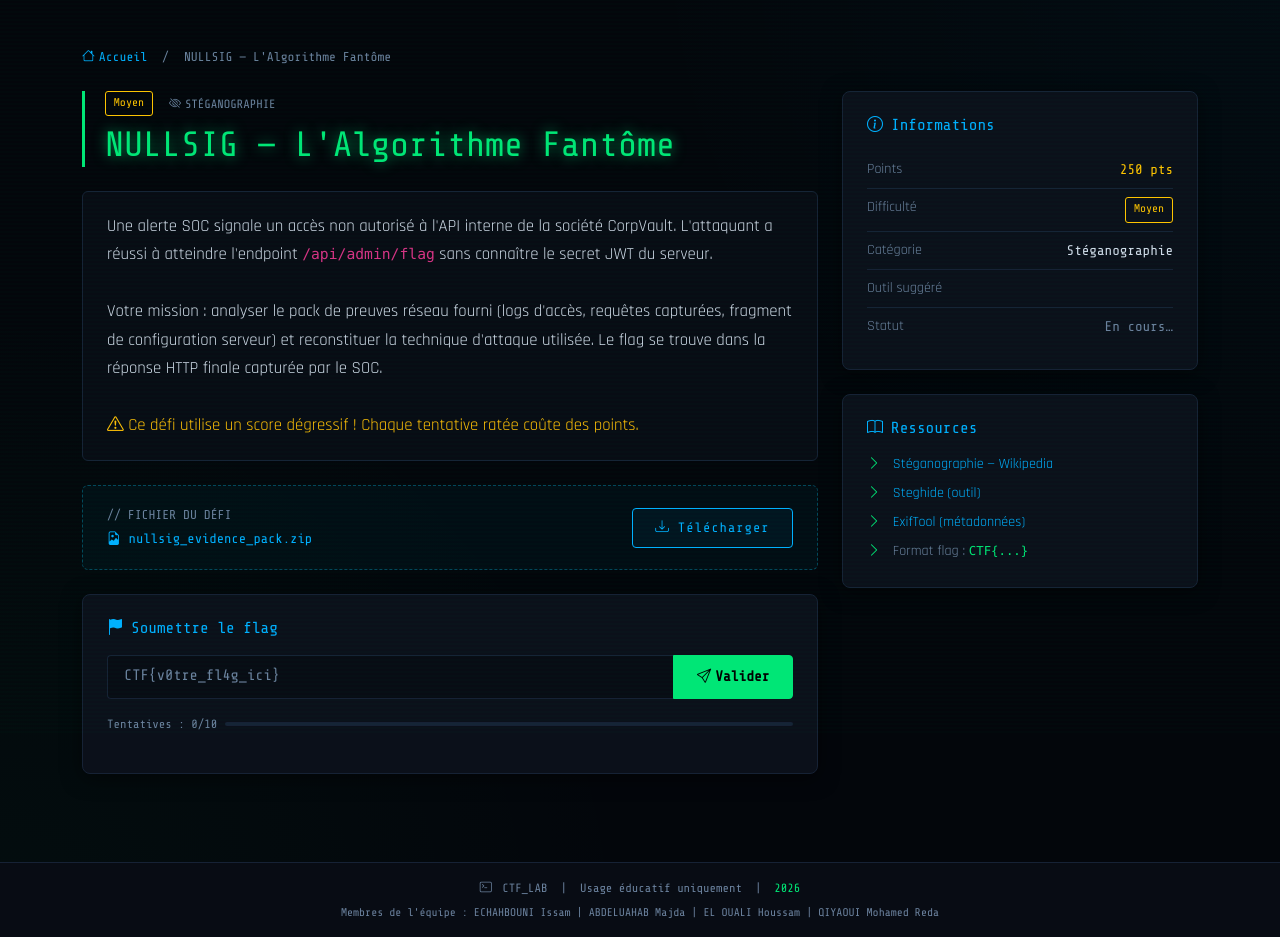
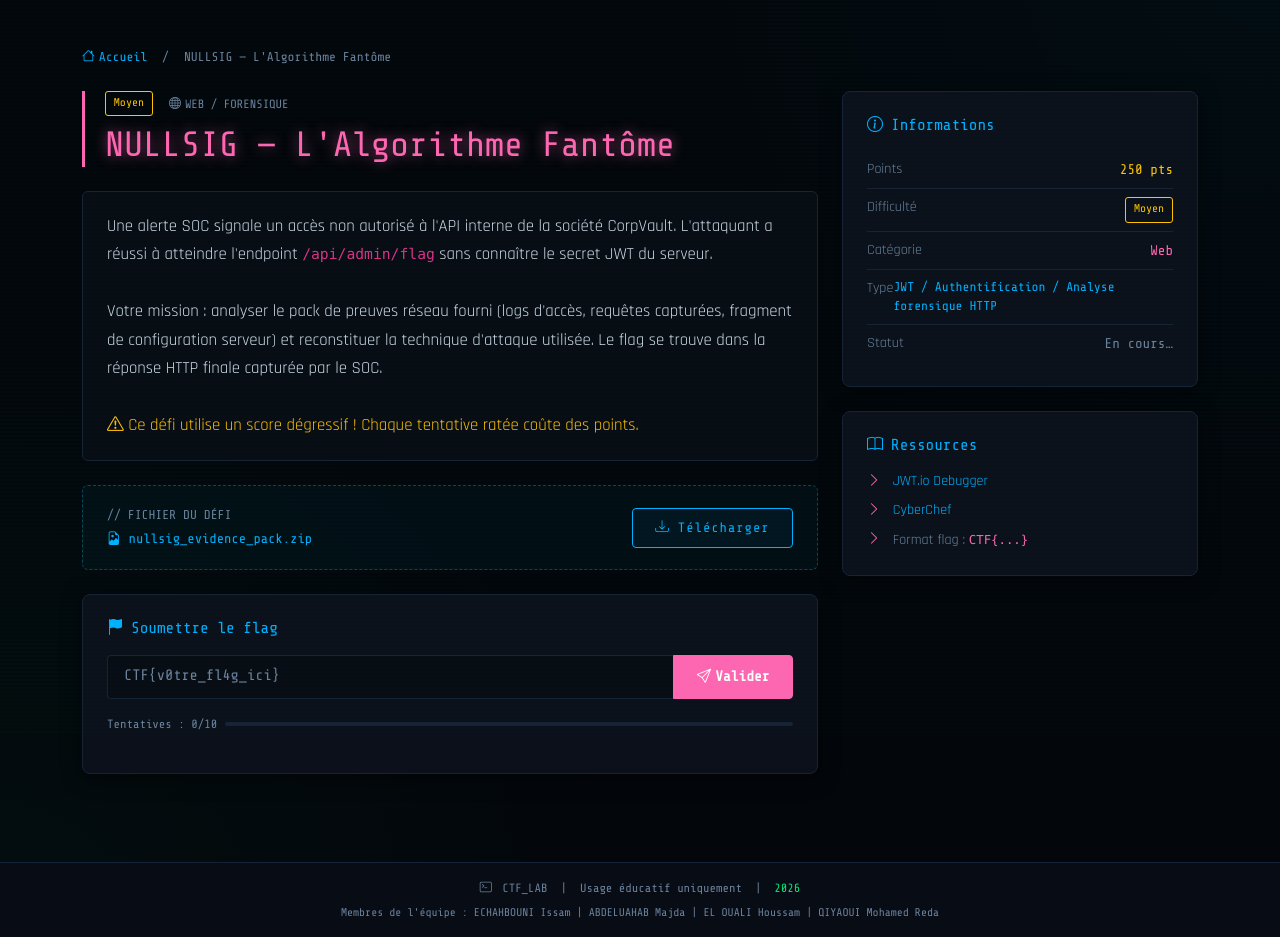
Before and after one commit to issama17/ctf_production, a Flask app: page /defi/web_01 in a window 1280 px wide. Shown: the part 65-1002 px from the top of the page. Run offline with Flask 3, Linux system fonts and the light colour scheme; the visitor is signed in with stand-in values (Sample User, id 1).

Commit message:
feat: implement pink theme and dedicated template for Web challenges

```diff
--- a/routes.py
+++ b/routes.py
@@ -149,6 +149,8 @@ def register_routes(app, service_auth, service_ctf, user_repo):
         deja = d["resolu"]
         if d["type"] == "crypto":
             return render_template("defi_crypto.html", defi=d, id=identifiant, deja_resolu=deja)
+        elif d["type"] == "web":
+            return render_template("defi_web.html", defi=d, id=identifiant, deja_resolu=deja)
         return render_template("defi.html", defi=d, id=identifiant, deja_resolu=deja)
 
     @app.route("/api/soumettre", methods=["POST"])
--- a/templates/base.html
+++ b/templates/base.html
@@ -12,6 +12,7 @@
       --bg: #03060b; --bg2: #080c14; --card: #0b101a; --border: #162235;
       --green: #00e676; --green-dim: #00c853; --cyan: #00b0ff;
       --red: #ff3366; --yellow: #ffc400; --text: #d0dbe8; --text-dim: #6b829e;
+      --pink: #ff66b2; --pink-dim: #ff3399;
       --mono: 'Share Tech Mono', monospace; --sans: 'Rajdhani', sans-serif;
     }
     *{box-sizing:border-box;}
@@ -65,7 +66,7 @@
     .font-mono{font-family:var(--mono);}
     .text-green{color:var(--green);}  .text-cyan{color:var(--cyan);}
     .text-red{color:var(--red);}      .text-dim{color:var(--text-dim);}
-    .text-yellow{color:var(--yellow);}
+    .text-yellow{color:var(--yellow);} .text-pink{color:var(--pink);}
     .badge-diff{font-family:var(--mono);font-size:.7rem;padding:.3em .7em;border-radius:3px;border:1px solid currentColor;background:transparent;}
     .diff-moyen{color:var(--yellow);}  .diff-facile{color:var(--green);}  .diff-difficile{color:var(--red);}
     @keyframes glowPulse{0%,100%{text-shadow:0 0 8px rgba(0,255,136,.4);}50%{text-shadow:0 0 24px rgba(0,255,136,.9);}}
--- /dev/null
+++ b/templates/defi_web.html
@@ -0,0 +1,465 @@
+{% extends "base.html" %}
+
+{% block titre %}CTF_LAB — {{ defi.titre }}{% endblock %}
+
+{% block styles %}
+/* ── Breadcrumb ── */
+.breadcrumb-ctf {
+  font-family: var(--mono);
+  font-size: .8rem;
+  color: var(--text-dim);
+}
+.breadcrumb-ctf a { color: var(--cyan); text-decoration: none; }
+.breadcrumb-ctf a:hover { text-decoration: underline; }
+
+/* ── Panneau principal ── */
+.defi-header {
+  border-left: 3px solid var(--pink);
+  padding-left: 1.25rem;
+}
+.defi-title {
+  font-family: var(--mono);
+  font-size: clamp(1.5rem, 3vw, 2.2rem);
+  color: var(--pink);
+}
+.desc-box {
+  background: var(--bg2);
+  border: 1px solid var(--border);
+  border-radius: 6px;
+  padding: 1.25rem 1.5rem;
+  line-height: 1.7;
+}
+
+/* ── Section téléchargement ── */
+.dl-box {
+  background: rgba(0,207,255,.04);
+  border: 1px dashed rgba(0,207,255,.3);
+  border-radius: 6px;
+  padding: 1.25rem 1.5rem;
+}
+.dl-filename {
+  font-family: var(--mono);
+  font-size: .85rem;
+  color: var(--cyan);
+}
+
+/* ── Formulaire flag ── */
+.flag-input {
+  background: var(--bg2);
+  border: 1px solid var(--border);
+  border-right: none;
+  border-radius: 4px 0 0 4px;
+  color: var(--text);
+  font-family: var(--mono);
+  font-size: .95rem;
+  padding: .6rem 1rem;
+  transition: border-color .2s;
+}
+.flag-input:focus {
+  outline: none;
+  border-color: var(--pink);
+  background: var(--card);
+  box-shadow: 0 0 0 3px rgba(255,102,178,.08);
+  color: var(--text);
+}
+.flag-input::placeholder { color: var(--text-dim); }
+.btn-submit {
+  border-radius: 0 4px 4px 0;
+  padding: .6rem 1.4rem;
+  font-family: var(--mono);
+  font-size: .9rem;
+  background: var(--pink);
+  color: #fff;
+  border: 1px solid var(--pink);
+  font-weight: 700;
+  cursor: pointer;
+  transition: all .2s;
+}
+.btn-submit:hover {
+  background: var(--pink-dim);
+  box-shadow: 0 0 16px rgba(255,102,178,.4);
+}
+.btn-submit:disabled {
+  opacity: .4;
+  cursor: not-allowed;
+}
+
+/* ── Résultat ── */
+#resultat {
+  border-radius: 6px;
+  padding: .9rem 1.25rem;
+  font-family: var(--mono);
+  font-size: .9rem;
+  display: none;
+}
+#resultat.succes {
+  background: rgba(255,102,178,.08);
+  border: 1px solid rgba(255,102,178,.4);
+  color: var(--pink);
+}
+#resultat.echec {
+  background: rgba(255,60,95,.07);
+  border: 1px solid rgba(255,60,95,.35);
+  color: var(--red);
+}
+#resultat.bloque {
+  background: rgba(255,209,102,.07);
+  border: 1px solid rgba(255,209,102,.35);
+  color: var(--yellow);
+}
+
+/* ── Indice ── */
+#indice-box {
+  background: rgba(255,209,102,.05);
+  border: 1px solid rgba(255,209,102,.25);
+  border-radius: 6px;
+  padding: .9rem 1.25rem;
+  font-size: .9rem;
+  color: var(--yellow);
+  display: none;
+}
+
+/* ── Panneau victoire ── */
+#victoire-banner {
+  display: none;
+  position: fixed; inset: 0;
+  background: rgba(5,8,16,.92);
+  z-index: 10000;
+  flex-direction: column;
+  align-items: center;
+  justify-content: center;
+  text-align: center;
+}
+.victory-icon { font-size: 5rem; color: var(--pink); animation: glowPulsePink 1s infinite; }
+.victory-title {
+  font-family: var(--mono);
+  font-size: 2.5rem;
+  color: var(--pink);
+  margin-top: 1rem;
+}
+.victory-points {
+  font-family: var(--mono);
+  font-size: 1.2rem;
+  color: var(--yellow);
+  margin-top: .5rem;
+}
+
+/* ── Compteur tentatives ── */
+.tentatives-bar {
+  height: 4px;
+  background: var(--border);
+  border-radius: 2px;
+  overflow: hidden;
+}
+.tentatives-fill {
+  height: 100%;
+  background: var(--pink);
+  border-radius: 2px;
+  transition: width .4s ease, background .4s;
+}
+
+/* ── Sidebar info ── */
+.info-row {
+  display: flex;
+  justify-content: space-between;
+  border-bottom: 1px solid var(--border);
+  padding: .5rem 0;
+  font-size: .88rem;
+}
+.info-row:last-child { border-bottom: none; }
+.info-label { color: var(--text-dim); }
+.info-value { font-family: var(--mono); }
+
+@keyframes glowPulsePink {
+  0%, 100% { text-shadow: 0 0 8px rgba(255,102,178,.4); }
+  50% { text-shadow: 0 0 24px rgba(255,102,178,.9); }
+}
+.glow { animation: glowPulsePink 3s ease-in-out infinite; }
+{% endblock %}
+
+{% block contenu %}
+
+<!-- BREADCRUMB -->
+<div class="breadcrumb-ctf mb-4">
+  <a href="/"><i class="bi bi-house me-1"></i>Accueil</a>
+  <span class="mx-2">/</span>
+  <span>{{ defi.titre }}</span>
+</div>
+
+<div class="row g-4">
+
+  <!-- ══ COLONNE PRINCIPALE ══ -->
+  <div class="col-lg-8">
+
+    <!-- Titre -->
+    <div class="defi-header mb-4">
+      <div class="d-flex align-items-center gap-3 flex-wrap mb-2">
+        <span class="badge-diff diff-{{ defi.difficulte|lower }}">{{ defi.difficulte }}</span>
+        <span class="font-mono text-dim" style="font-size:.75rem;">
+          <i class="bi bi-globe me-1"></i>WEB / FORENSIQUE
+        </span>
+      </div>
+      <h1 class="defi-title glow">{{ defi.titre }}</h1>
+    </div>
+
+    <!-- Description -->
+    <div class="desc-box mb-4">
+      <p class="mb-0">{{ defi.description|safe }}</p>
+    </div>
+
+    <!-- Téléchargement -->
+    {% if defi.fichier or defi.evidence_file %}
+    <div class="dl-box mb-4">
+      <div class="d-flex align-items-center gap-3 flex-wrap">
+        <div>
+          <div class="text-dim mb-1" style="font-size:.8rem; font-family:var(--mono);">
+            // FICHIER DU DÉFI
+          </div>
+          <div class="dl-filename">
+            <i class="bi bi-file-earmark-image me-2"></i>{{ defi.fichier or defi.evidence_file }}
+          </div>
+        </div>
+        <a href="/telecharger/{{ defi.fichier or defi.evidence_file }}"
+           class="btn-ctf text-decoration-none ms-auto"
+           download>
+          <i class="bi bi-download me-2"></i>Télécharger
+        </a>
+      </div>
+    </div>
+    {% endif %}
+
+    <!-- ── FORMULAIRE FLAG ── -->
+    <div class="ctf-card p-4 mb-3">
+      <h6 class="font-mono text-cyan mb-3">
+        <i class="bi bi-flag-fill me-2"></i>Soumettre le flag
+      </h6>
+
+      <div class="d-flex mb-3">
+        <input
+          type="text"
+          id="flag-input"
+          class="flag-input flex-grow-1"
+          placeholder="CTF{v0tre_fl4g_ici}"
+          autocomplete="off"
+          spellcheck="false"
+          {% if defi.bloque or deja_resolu %}disabled{% endif %}
+        />
+        <button
+          id="btn-submit"
+          class="btn-submit"
+          {% if defi.bloque or deja_resolu %}disabled{% endif %}
+        >
+          <i class="bi bi-send me-1"></i>Valider
+        </button>
+      </div>
+
+      <!-- Barre de tentatives -->
+      <div class="d-flex align-items-center gap-2 mb-3">
+        <span class="text-dim" style="font-size:.75rem; font-family:var(--mono);">
+          Tentatives : <span id="compteur">{{ defi.tentatives }}</span>/10
+        </span>
+        <div class="tentatives-bar flex-grow-1">
+          <div class="tentatives-fill" id="barre-tentatives"
+               style="width:{{ (defi.tentatives / 10 * 100)|int }}%;
+               background: {% if defi.tentatives < 5 %}var(--pink){% elif defi.tentatives < 8 %}var(--yellow){% else %}var(--red){% endif %}">
+          </div>
+        </div>
+      </div>
+
+      <!-- Zone résultat -->
+      <div id="resultat"></div>
+
+      <!-- Zone indice -->
+      <div id="indice-box" class="mt-3">
+        <i class="bi bi-lightbulb me-2"></i>
+        <span id="indice-texte"></span>
+      </div>
+    </div>
+
+  </div><!-- /col-lg-8 -->
+
+  <!-- ══ SIDEBAR ══ -->
+  <div class="col-lg-4">
+
+    <!-- Infos défi -->
+    <div class="ctf-card p-4 mb-4">
+      <h6 class="font-mono text-cyan mb-3">
+        <i class="bi bi-info-circle me-2"></i>Informations
+      </h6>
+      <div class="info-row">
+        <span class="info-label">Points</span>
+        <span class="info-value text-yellow">{{ defi.points }} pts</span>
+      </div>
+      <div class="info-row">
+        <span class="info-label">Difficulté</span>
+        <span class="info-value badge-diff diff-{{ defi.difficulte|lower }}">{{ defi.difficulte }}</span>
+      </div>
+      <div class="info-row">
+        <span class="info-label">Catégorie</span>
+        <span class="info-value text-pink">Web</span>
+      </div>
+      <div class="info-row">
+        <span class="info-label">Type</span>
+        <span class="info-value text-cyan" style="font-size:0.8rem;">{{ defi.categorie_web }}</span>
+      </div>
+      <div class="info-row">
+        <span class="info-label">Statut</span>
+        <span class="info-value" id="statut-badge">
+          {% if defi.resolu %}
+            <span class="text-pink"><i class="bi bi-check-circle me-1"></i>Résolu</span>
+          {% else %}
+            <span class="text-dim">En cours…</span>
+          {% endif %}
+        </span>
+      </div>
+    </div>
+
+    <!-- Ressources -->
+    <div class="ctf-card p-4">
+      <h6 class="font-mono text-cyan mb-3">
+        <i class="bi bi-book me-2"></i>Ressources
+      </h6>
+      <ul class="list-unstyled mb-0" style="font-size:.88rem;">
+        <li class="mb-2">
+          <i class="bi bi-chevron-right text-pink me-2"></i>
+          <a href="https://jwt.io/"
+             class="text-cyan text-decoration-none" target="_blank">
+            JWT.io Debugger
+          </a>
+        </li>
+        <li class="mb-2">
+          <i class="bi bi-chevron-right text-pink me-2"></i>
+          <a href="https://gchq.github.io/CyberChef/"
+             class="text-cyan text-decoration-none" target="_blank">
+            CyberChef
+          </a>
+        </li>
+        <li>
+          <i class="bi bi-chevron-right text-pink me-2"></i>
+          <span class="text-dim">Format flag : <code class="text-pink">CTF{...}</code></span>
+        </li>
+      </ul>
+    </div>
+
+  </div><!-- /col-lg-4 -->
+
+</div><!-- /row -->
+
+<!-- ══ BANNIÈRE VICTOIRE ══ -->
+<div id="victoire-banner">
+  <div class="victory-icon">🏆</div>
+  <div class="victory-title">FLAG VALIDÉ !</div>
+  <div class="victory-points" id="victory-pts"></div>
+  <p class="text-dim mt-3 font-mono" style="font-size:.85rem;">
+    // Appuyez sur une touche pour continuer
+  </p>
+</div>
+
+{% endblock %}
+
+{% block scripts %}
+<script>
+const DEFI_ID = "{{ id }}";
+
+const inputEl   = document.getElementById("flag-input");
+const btnSubmit = document.getElementById("btn-submit");
+const resultatEl= document.getElementById("resultat");
+const indiceBox = document.getElementById("indice-box");
+const indiceTxt = document.getElementById("indice-texte");
+const compteur  = document.getElementById("compteur");
+const barre     = document.getElementById("barre-tentatives");
+const victoire  = document.getElementById("victoire-banner");
+const vicPts    = document.getElementById("victory-pts");
+const statutBadge = document.getElementById("statut-badge");
+
+/* ── Soumettre le flag ── */
+async function soumettre() {
+  const flag = inputEl.value.trim();
+  if (!flag) return;
+
+  btnSubmit.disabled = true;
+  btnSubmit.innerHTML = '<span class="spinner-border spinner-border-sm me-1"></span>…';
+
+  try {
+    const res  = await fetch("/api/soumettre", {
+      method:  "POST",
+      headers: { "Content-Type": "application/json" },
+      body:    JSON.stringify({ id: DEFI_ID, flag })
+    });
+    const data = await res.json();
+
+    afficherResultat(data);
+    mettreAJourBarre(data.tentatives ?? parseInt(compteur.textContent));
+
+    if (data.succes) {
+      vicPts.textContent = `+${data.points} points remportés !`;
+      setTimeout(() => {
+        victoire.style.display = "flex";
+        statutBadge.innerHTML = '<span class="text-pink"><i class="bi bi-check-circle me-1"></i>Résolu</span>';
+      }, 600);
+    }
+
+  } catch (e) {
+    afficherErreur("Erreur réseau. Réessayez.");
+  } finally {
+    btnSubmit.disabled = false;
+    btnSubmit.innerHTML = '<i class="bi bi-send me-1"></i>Valider';
+  }
+}
+
+function afficherResultat(data) {
+  resultatEl.style.display = "block";
+  indiceBox.style.display  = "none";
+
+  if (data.succes) {
+    resultatEl.className = "succes";
+    resultatEl.innerHTML = `<i class="bi bi-check-circle-fill me-2"></i>${data.message}`;
+    inputEl.disabled = true;
+    btnSubmit.disabled = true;
+
+  } else if (data.code === 429) {
+    resultatEl.className = "bloque";
+    resultatEl.innerHTML = `<i class="bi bi-lock-fill me-2"></i>${data.message}`;
+    inputEl.disabled = true;
+    btnSubmit.disabled = true;
+
+  } else {
+    resultatEl.className = "echec";
+    resultatEl.innerHTML = `<i class="bi bi-x-circle-fill me-2"></i>${data.message}`;
+
+    if (data.indice) {
+      indiceBox.style.display = "block";
+      indiceTxt.textContent   = data.indice;
+    }
+  }
+}
+
+function afficherErreur(msg) {
+  resultatEl.style.display = "block";
+  resultatEl.className     = "echec";
+  resultatEl.innerHTML     = `<i class="bi bi-exclamation-triangle me-2"></i>${msg}`;
+}
+
+function mettreAJourBarre(n) {
+  if (n === undefined) return;
+  compteur.textContent = n;
+  const pct   = Math.min((n / 10) * 100, 100);
+  barre.style.width = pct + "%";
+  barre.style.background = n < 5
+    ? "var(--pink)" : n < 8
+    ? "var(--yellow)" : "var(--red)";
+}
+
+/* ── Fermer la bannière victoire ── */
+document.addEventListener("keydown", () => {
+  if (victoire.style.display === "flex") victoire.style.display = "none";
+});
+victoire.addEventListener("click", () => victoire.style.display = "none");
+
+/* ── Soumission clavier ── */
+inputEl.addEventListener("keydown", e => {
+  if (e.key === "Enter") soumettre();
+});
+btnSubmit.addEventListener("click", soumettre);
+</script>
+{% endblock %}
```
Also changed, not shown: templates/index.html (+10 -4 lines).
